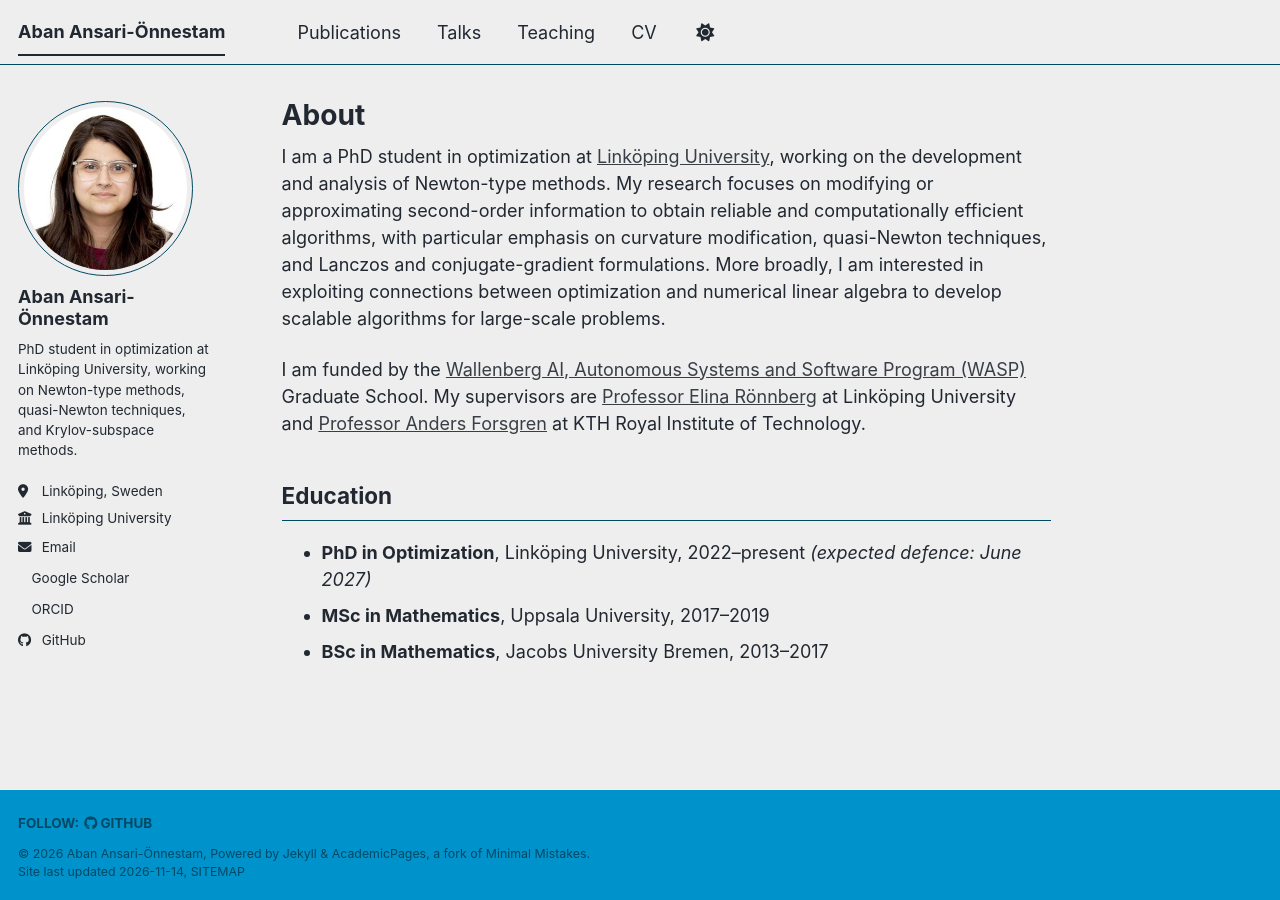
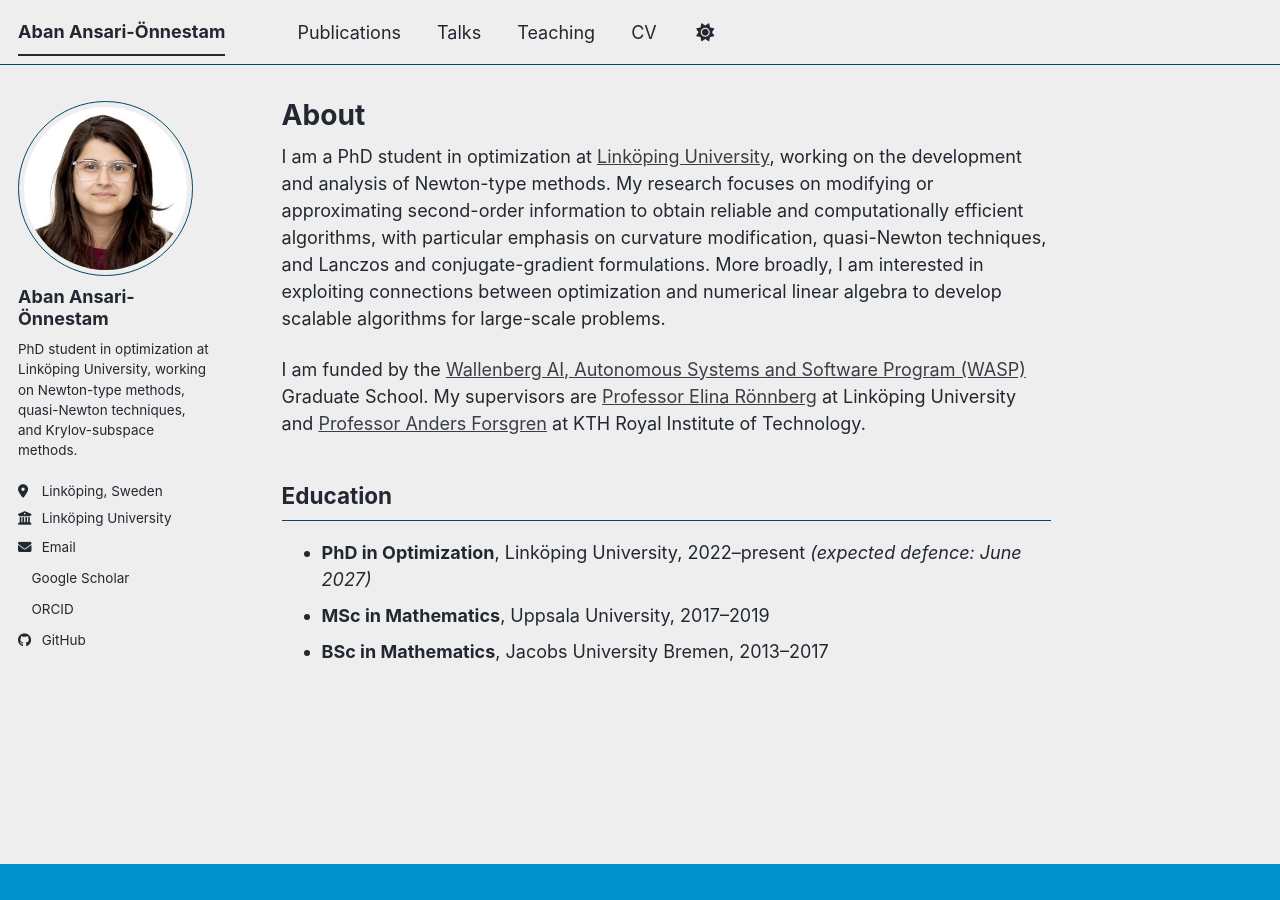
Before and after one commit to abiansari/abiansari.github.io, a Jekyll site: the page built from _pages/about.md, in a window 1280 px wide. Built offline with Jekyll 4.4.1, drawn with Linux system fonts in a browser that asks for light colours; a script bundle is joined from its source files by our own code; a style sheet for code colours, icons or effects is not loaded.

Commit message:
Update footer.html

```diff
--- a/_includes/footer.html
+++ b/_includes/footer.html
@@ -1,25 +1,2 @@
-{% include base_path %}
-
-{% if site.author.github or site.author.bitbucket or site.atom_feed.hide != true %}
-<div class="page__footer-follow">
-  <ul class="social-icons">
-    {% if site.data.ui-text[site.locale].follow_label %}
-      <li><strong>{{ site.data.ui-text[site.locale].follow_label }}</strong></li>
-    {% endif %}
-    {% if site.author.github %}
-      <li><a href="https://github.com/{{ site.author.github }}"><i class="fab fa-github" aria-hidden="true"></i> GitHub</a></li>
-    {% endif %}
-    {% if site.author.bitbucket %}
-      <li><a href="https://bitbucket.org/{{ site.author.bitbucket }}"><i class="fab fa-bitbucket" aria-hidden="true"></i> Bitbucket</a></li>
-    {% endif %}
-    {% if site.atom_feed.hide != true %}
-    <li><a href="{% if site.atom_feed.path %}{{ site.atom_feed.path }}{% else %}{{ base_path }}/feed.xml{% endif %}"><i class="fa fa-fw fa-rss-square" aria-hidden="true"></i> {{ site.data.ui-text[site.locale].feed_label | default: "Feed" }}</a></li>
-    {% endif %}
-  </ul>
-</div>
-{% endif %}
-
-<div class="page__footer-copyright">
-  &copy; {{ site.time | date: '%Y' }} {{ site.name | default: site.title }}, {{ site.data.ui-text[site.locale].powered_by | default: "Powered by" }} <a href="https://jekyllrb.com" rel="nofollow">Jekyll</a> &amp; <a href="https://github.com/academicpages/academicpages.github.io">AcademicPages</a>, a fork of <a href="https://mademistakes.com/work/minimal-mistakes-jekyll-theme/" rel="nofollow">Minimal Mistakes</a>.<br />
-  Site last updated {{ "now" | date: '%Y-%m-%d' }}, <a href="/sitemap/" style="text-transform: uppercase;">{{ site.data.ui-text[site.locale].site_map | default: "Sitemap" }}</a>
-</div>
+<footer class="site-footer" style="display:none;">
+</footer>
```
